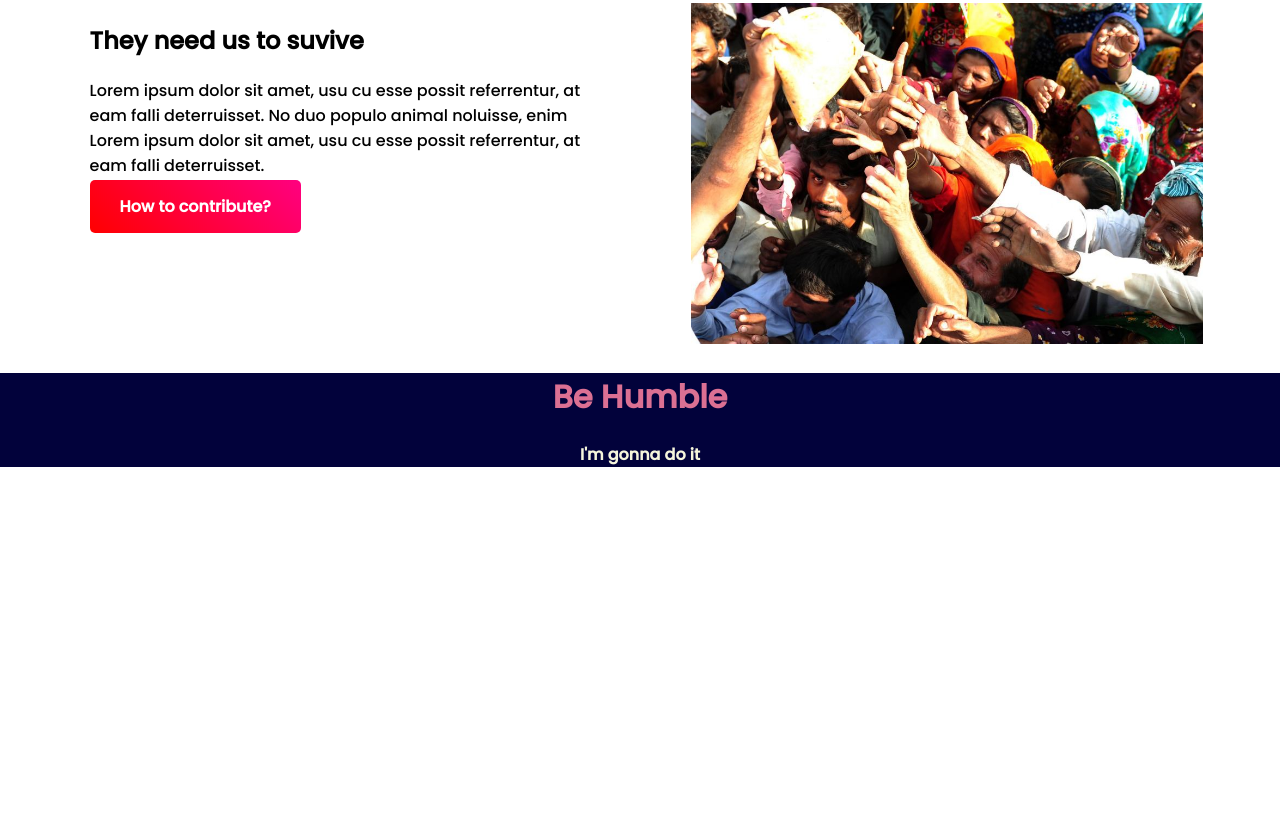
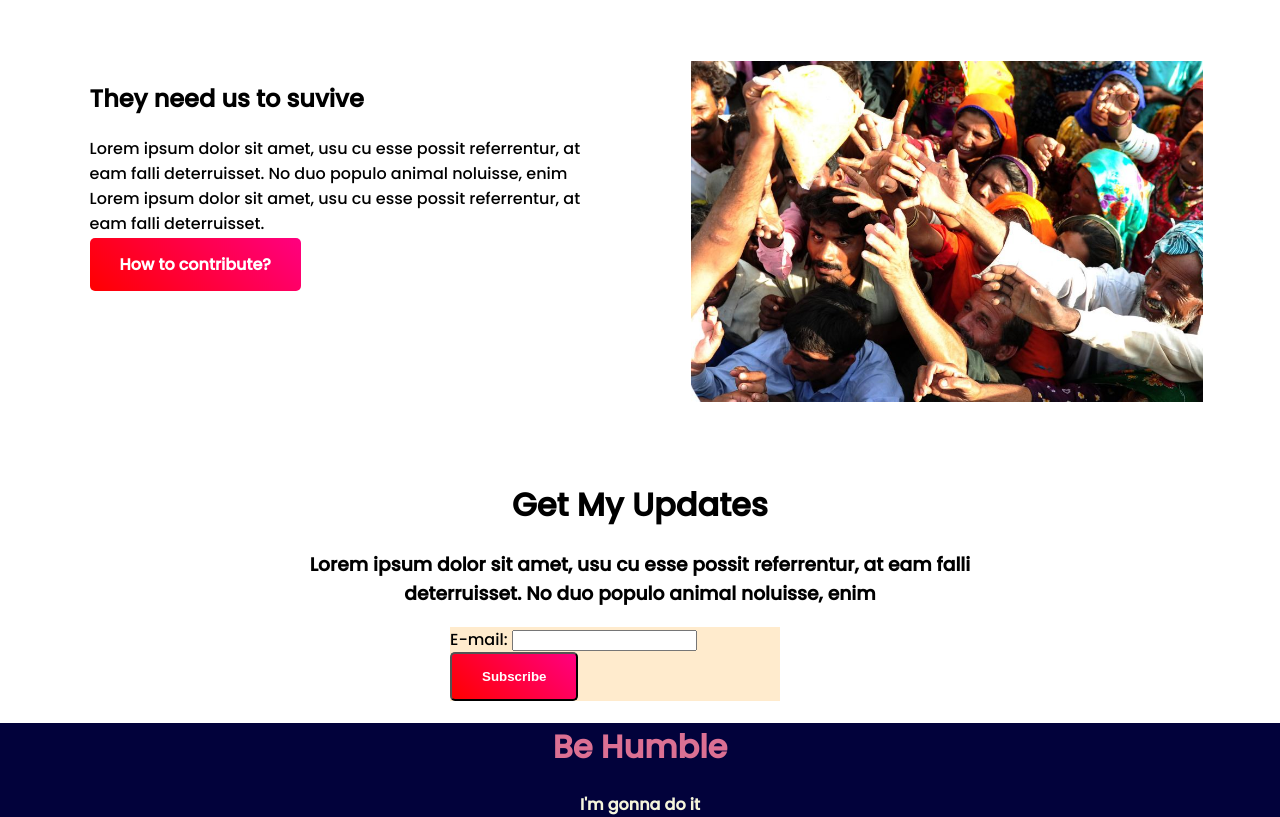
Before and after one commit to Sazzadul42644/Web-development, a plain HTML site: page index.html in a window 1280 px wide. Shown: the part 2150-2967 px from the top of the page. Before the commit the page ends 2617 px from the top, so only its background shows below. Drawn offline with Linux system fonts and the light colour scheme.

Commit message:
third commit

```diff
--- a/index.html
+++ b/index.html
@@ -31,6 +31,7 @@
     </section>
     <div><h5>Other Amount</h5></div>
     <hr>
+    <br><br>
     <div style="text-align:center">
         <h1>Our Donate Plan</h1>
         <h3>A donation may take various forms, including money, alms, services,  <br>or goods such as clothing, toys, food, or vehicles.</h4>
@@ -79,6 +80,13 @@
             <img src="images/donation0.jpg" alt="">
         </div>
     </section>
+    <br><br>
+    <div style="text-align:center"><h1>Get My Updates</h1>
+    <h3>Lorem ipsum dolor sit amet, usu cu esse possit referrentur, at eam falli <br>
+        deterruisset. No duo populo animal noluisse, enim</h3>
+    </div>
+    <section class="email" ><div><form action="post"><label for="email">E-mail:</label> <input type="text" id="email" name="email"><input class="anchor-button"type="submit" value="Subscribe">
+    </form></div></section>
 
     <footer>
         <h1 class="footer-h1">Be Humble</h1>
--- a/style.css
+++ b/style.css
@@ -112,3 +112,8 @@ h4{
 .width img{
     width: 100%;
 }
+.email{
+    margin-left: 450px;
+    margin-right: 500px;
+    background-color: blanchedalmond;
+}
```
